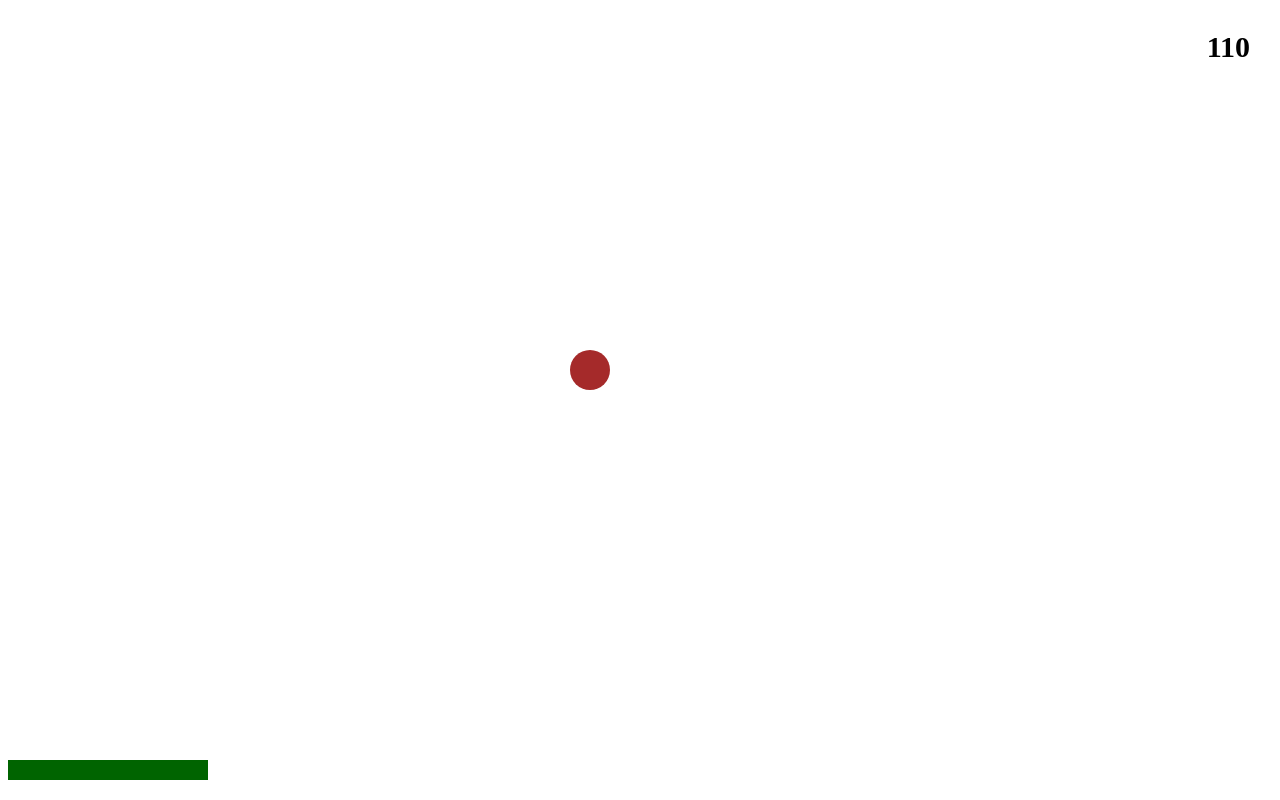
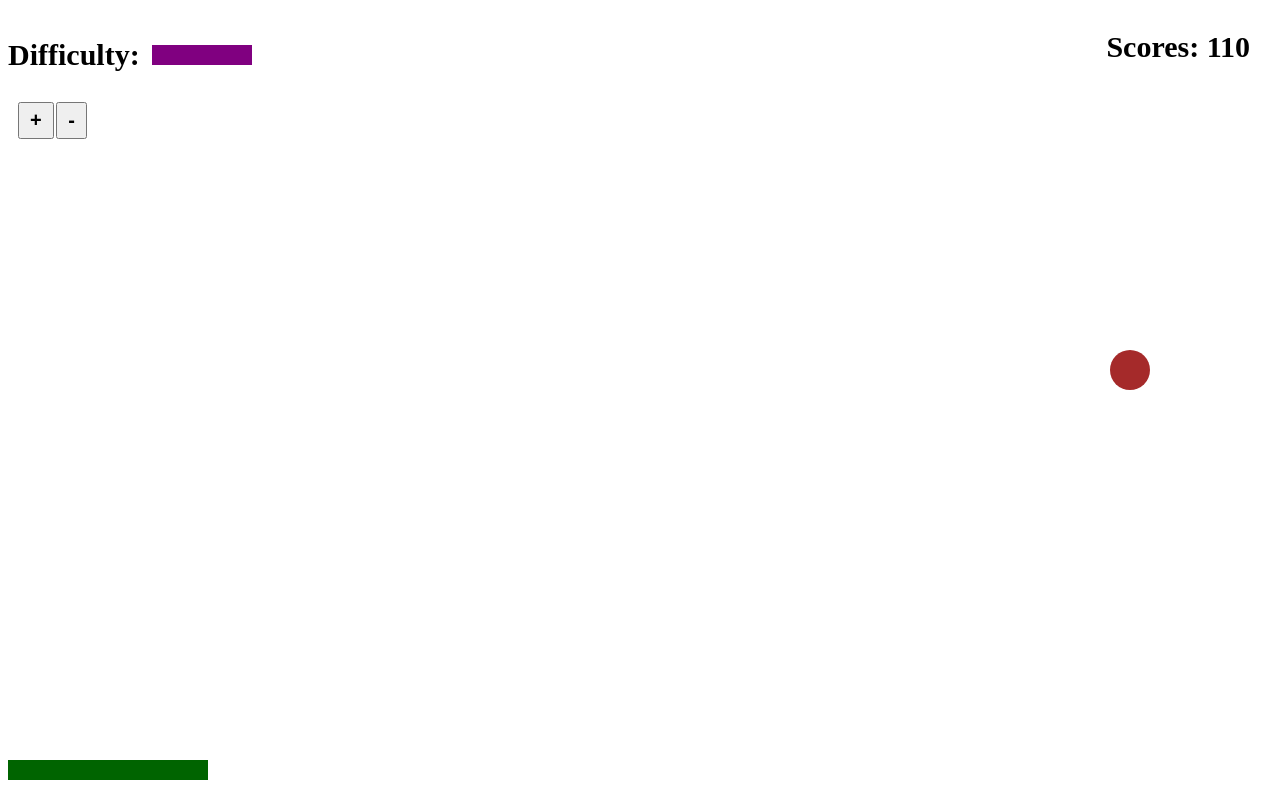
Before and after one commit to paulVer777/oop-js, a plain HTML site: page index.html in a window 1280 px wide. Drawn offline with Linux system fonts and the light colour scheme.

Commit message:
difficulty bar added

```diff
--- a/index.html
+++ b/index.html
@@ -12,6 +12,17 @@
 <body>
 
     <span class="score"></span>
+
+    <div class="wrapper">
+        <p class="paragraph">Difficulty: </p>
+        <div class="difficulty-line"></div>
+    </div>
+    <div class="btn-box">
+        <button class="up btn">+</button>
+        <button class="down btn">-</button>
+    </div>
+
+
     <div class="ball"></div>
     <div class="board"></div>
 
--- a/main.js
+++ b/main.js
@@ -1,33 +1,52 @@
-
 class Ball {
 
     constructor() {
 
-        this.speed=30
+        this.speed = 10
         this.positionX = 0
         this.positionY = 0
-        this.moveX = 30
-        this.moveY = 30
+        this.moveX = this.speed
+        this.moveY = this.speed
         this.points = 0
         this.boardX = 0
     }
     collisionCheckerBall() {
 
-        this.positionX > innerWidth - 50 ? this.moveX = -10 : ''
-        this.positionX < 0 ? this.moveX = 10 : ''
+        this.positionX > innerWidth - 50 ? this.moveX = -this.speed : ''
+        this.positionX < 0 ? this.moveX = this.speed : ''
 
-        this.positionY > innerHeight - 50 ? this.moveY = -10 : ''
-        this.positionY < 10 ? this.moveY = 10 : ''
+        this.positionY > innerHeight - 50 ? this.moveY = -this.speed : ''
 
-        /// this statement checks if ball collided with board, if its true it changes the Y direction of ball
+
+        if (this.positionY < 0) {
+
+            const h1 = document.createElement('h1')
+            const button = document.createElement('button')
+
+            button.textContent = 'Try again'
+            button.addEventListener('click', (e) => {
+                location.reload()
+            })
+
+            h1.textContent = 'Game Over'
+            h1.classList.add('farewell')
+
+            window.clearInterval(serial)
+            document.body.appendChild(h1)
+            document.body.appendChild(button)
+
+        }
+
+        /// this statement checks if ball collided with board, if its true it changes the Y direction of the ball
 
         for (let i = 0; i < 200; i++) {
             if (this.positionY < 40 && this.positionX === this.boardX + i) {
-                this.moveY = 10
+                this.moveY = this.speed
             }
         }
         ///////////////////////////////////////////////////////////////////////////////////////////////
     }
+
     collisionCheckerBoard() {
 
         this.boardX < 20 ? this.boardX = 0 : ''
@@ -37,10 +56,18 @@ class Ball {
 
         document.querySelector('.ball').style.left = `${this.positionX += this.moveX}px`
         document.querySelector('.ball').style.bottom = `${this.positionY += this.moveY}px`
-        console.log(this.positionY)
+
     }
     weAreTheChampions() {
-        document.querySelector('.score').textContent = this.points
+        document.querySelector('.score').textContent = `Scores: ${this.points}`
         this.points += 1
     }
+    difficultyLevelUp() {
+        game.speed === 17 ? game.speed = 17 : game.speed++
+        console.log(game.speed)
+    }
+    difficultyLevelDown() {
+        game.speed === 5 ? game.speed = 5 : game.speed--
+        console.log(game.speed)
+    }
 }
--- a/start.js
+++ b/start.js
@@ -1,7 +1,6 @@
-
 const game = new Ball()
 
-setInterval(() => {
+const serial=setInterval(() => {
 
 
     game.collisionCheckerBall()
@@ -11,12 +10,26 @@ setInterval(() => {
 }, 45)
 
 
+
 window.addEventListener('keypress', (e) => {
 
     game.collisionCheckerBoard()
 
     e.key === 'd' ? document.querySelector('.board').style.left = `${game.boardX+=20}px` : ''
     e.key === 'a' ? document.querySelector('.board').style.left = `${game.boardX+=-20}px` : ''
-    console.log(game.boardX)
+
 
 })
+
+document.querySelector('.up').addEventListener('click', (e) => {
+
+    game.difficultyLevelUp()
+    document.querySelector('.difficulty-line').style.width = `${game.speed}rem`
+
+})
+
+document.querySelector('.down').addEventListener('click', (e) => {
+   game.difficultyLevelDown()
+    document.querySelector('.difficulty-line').style.width = `${game.speed}rem`
+
+})
--- a/styles.css
+++ b/styles.css
@@ -11,9 +11,10 @@ html {
     border-radius: 50%;
     position: absolute;
     /* filter: blur(0.6rem) */
+
 }
 
-.board{
+.board {
     width: 20rem;
     height: 2rem;
     background-color: darkgreen;
@@ -21,12 +22,56 @@ html {
     bottom: 2rem;
 }
 
-.score{
+.score {
     font-size: 2rem;
     position: absolute;
     z-index: 100;
     right: 3rem;
-    top:3rem;
+    top: 3rem;
     font-size: 3rem;
     font-weight: bold;
 }
+
+
+.btn {
+    padding: 0.5rem 1rem;
+    font-size: 2rem;
+    font-weight: bold;
+    /* position: relative; */
+    top: 3rem;
+    left:3rem;
+}
+
+
+.wrapper{
+    position: relative;
+}
+
+.paragraph{
+
+display: inline-block;
+font-size: 3rem;
+font-weight: bold;
+margin-right: 1rem;
+}
+
+.difficulty-line{
+
+  height: 2rem;
+  background-color: purple;
+  width: 10rem;
+  display: inline-block;
+
+}
+
+.btn-box{
+position: relative;
+left:1rem;
+display: inline-block;
+}
+
+.farewell{
+
+    text-align: center;
+    font-size: 4rem;
+}
```
